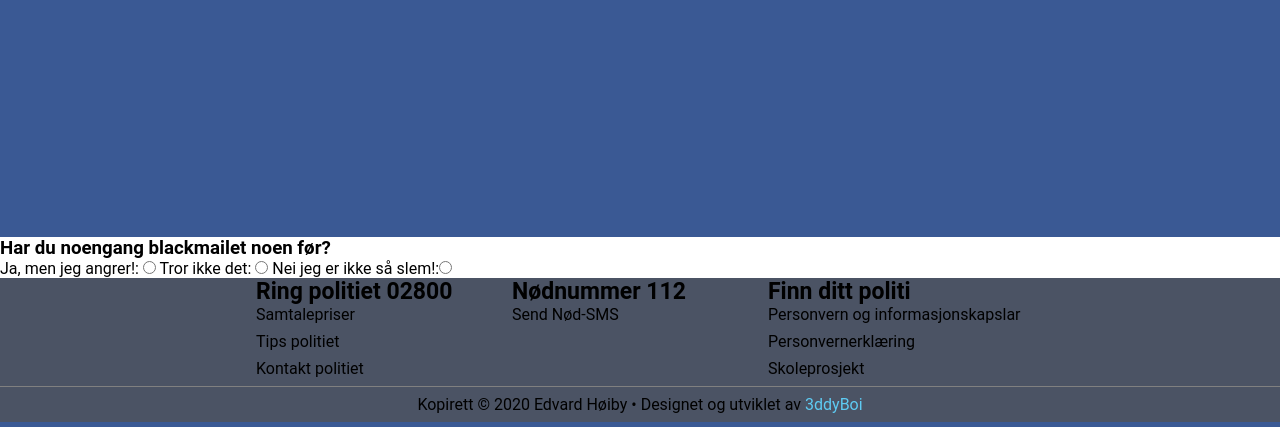
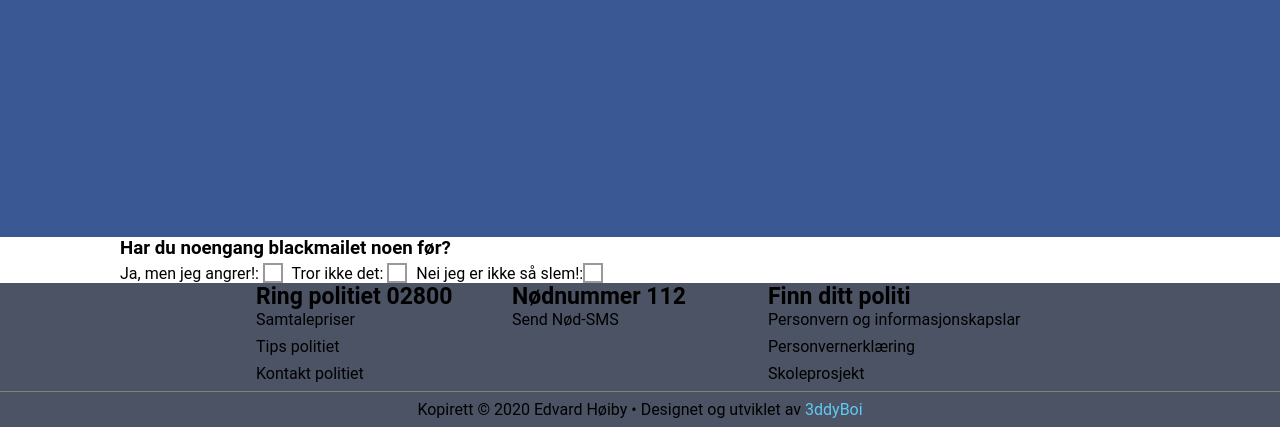
Before and after one commit to 3ddyBoi/Seksuell-utpressing-Politiet, a PHP site: page / in a window 1280 px wide. Shown: the part 563-990 px from the top of the page. Run offline with PHP 8.4, Linux system fonts and the light colour scheme; some web fonts are replaced.

Commit message:
v1.2.2
09/12/2020
8:15 PM

```diff
--- a/index.php
+++ b/index.php
@@ -33,9 +33,9 @@
     <div id="poll">
       <h3>Har du noengang blackmailet noen før?</h3>
       <form>
-        Ja, men jeg angrer!: <input type="radio" name="vote" value="0" onclick="getVote(this.value)">
-        Tror ikke det: <input type="radio" name="vote" value="1" onclick="getVote(this.value)">
-        Nei jeg er ikke så slem!:<input type="radio" name="vote" value="2" onclick="getVote(this.value)">
+        Ja, men jeg angrer!: <input type="radio" class="poll-knapp" name="vote" value="0" onclick="getVote(this.value)">
+        Tror ikke det: <input type="radio" name="vote" class="poll-knapp" value="1" onclick="getVote(this.value)">
+        Nei jeg er ikke så slem!:<input type="radio" class="poll-knapp" name="vote" value="2" onclick="getVote(this.value)">
       </form>
     </div>
 
--- a/poll_result.txt
+++ b/poll_result.txt
@@ -1 +1 @@
-6||4||0
+20||9||6
--- a/style.css
+++ b/style.css
@@ -115,6 +115,31 @@ body{
   font-size: 75px;
   color: var(--white);
 }
+
+/* Poll */
+#poll{
+  margin: 0vh 15vh;
+  width: 50%;
+}
+
+.poll-knapp{
+  -webkit-appearance: none;
+  -moz-appearance: none;
+  appearance: none;
+
+  outline: var(--cyan);
+
+  border:none;
+  width: 16px;
+  height: 16px;
+
+  border: 2px solid #999;
+  margin-right: 5px;
+
+  position: relative;
+  top: 4px;
+}
+
 /* Footer */
 
 .footer{
```
